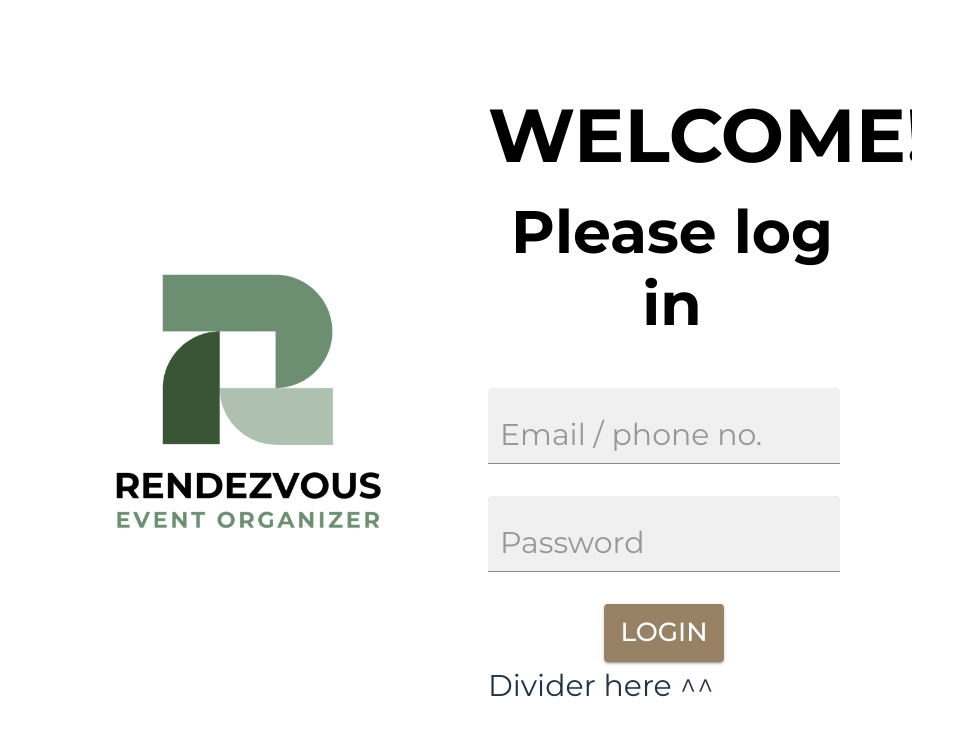
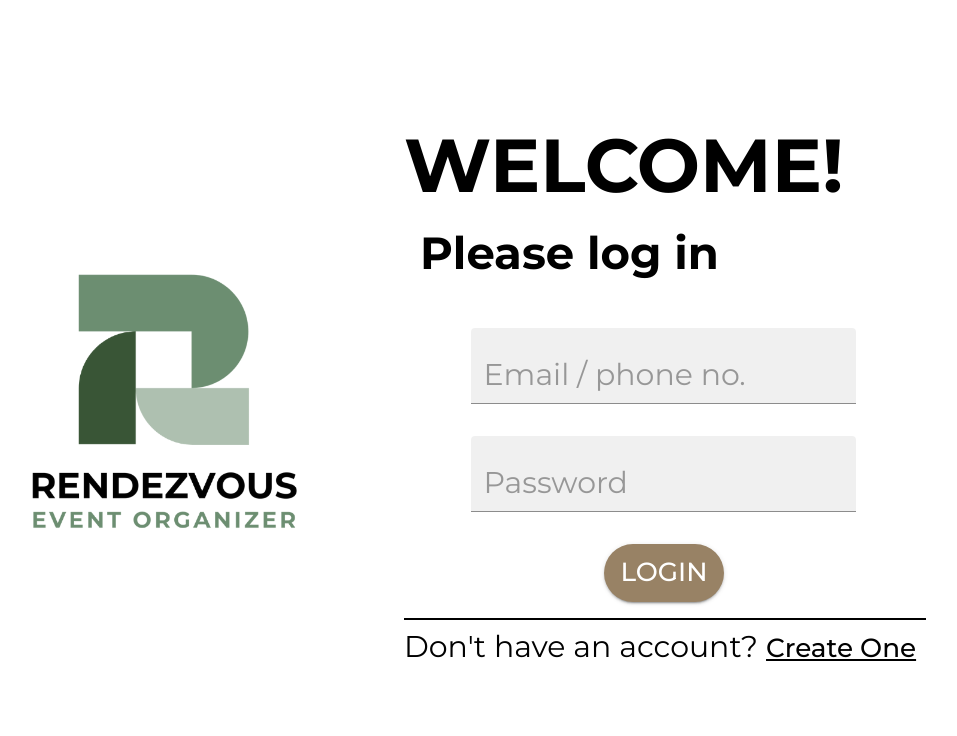
Before and after one commit to Rqkko/rendezvous, a React (Vite) app in the folder rendezvousapp.client/: page /login in a window 1280 px wide. Shown: the top 736 px of the page, without its empty margins (184-1141 px from the left). Built offline with nearby package versions, Linux system fonts and the light colour scheme.

Commit message:
Login interface completed

```diff
--- a/rendezvousapp.client/src/components/OpaqueButton.tsx
+++ b/rendezvousapp.client/src/components/OpaqueButton.tsx
@@ -12,7 +12,7 @@ function OpaqueButton({ handleClick, style, text }: OpaqueButtonProps) {
         <Button
         variant="contained"
         color="secondary"
-        sx={{ mt: 2, ...style }}
+        sx={{ mt: 2, borderRadius: 10, ...style }}
         onClick={() => {
             handleClick();
         }}
--- a/rendezvousapp.client/src/main.tsx
+++ b/rendezvousapp.client/src/main.tsx
@@ -21,8 +21,16 @@ const theme = createTheme({
       fontWeight: 600,
     },
     h2: {
-      fontSize: '2rem',
+      fontSize: '1.5rem',
       fontWeight: 510,
+    },
+    body1: {
+      fontSize: '1rem',
+      fontWeight: 400,
+    },
+    body2: {
+      fontSize: '0.875rem',
+      fontWeight: 400,
     }
   },
 })
--- a/rendezvousapp.client/src/views/Login.tsx
+++ b/rendezvousapp.client/src/views/Login.tsx
@@ -1,9 +1,8 @@
-import { Box, Container, Typography, Divider } from "@mui/material";
+import { Box, Container, Typography, Divider, Button } from "@mui/material";
 import logo from '../assets/logo.png';
 import DefaultTextField from "../components/DefaultTextfield";
 import OpaqueButton from "../components/OpaqueButton";
 import { useNavigate } from "react-router-dom";
-import { Widgets } from "@mui/icons-material";
 
 function Login() {
     const navigate = useNavigate();
@@ -35,7 +34,7 @@ function Login() {
                         display: 'flex',
                         flexDirection: 'column',
                         alignItems: 'start',
-                        width: '50vh',
+                        minWidth: '32vw',
                     }}
                 >
                     <Typography
@@ -69,8 +68,14 @@ function Login() {
                         style={{ alignSelf: 'center', mt: 4 }}
                     />
 
-                    <Divider />
-                    <div>Divider here ^^</div>
+                    <Divider sx={{ mt: 2, width: '100%', borderWidth: 1, borderColor: 'black' }} />
+                    <Typography color="black">
+                        Don't have an account?
+                        <Button variant="text" sx={{ color: 'black', textTransform: 'none', textDecoration: 'underline' }}
+                        >
+                            Create One
+                        </Button>
+                    </Typography>
                 </Container>
 
             </Container>
```
